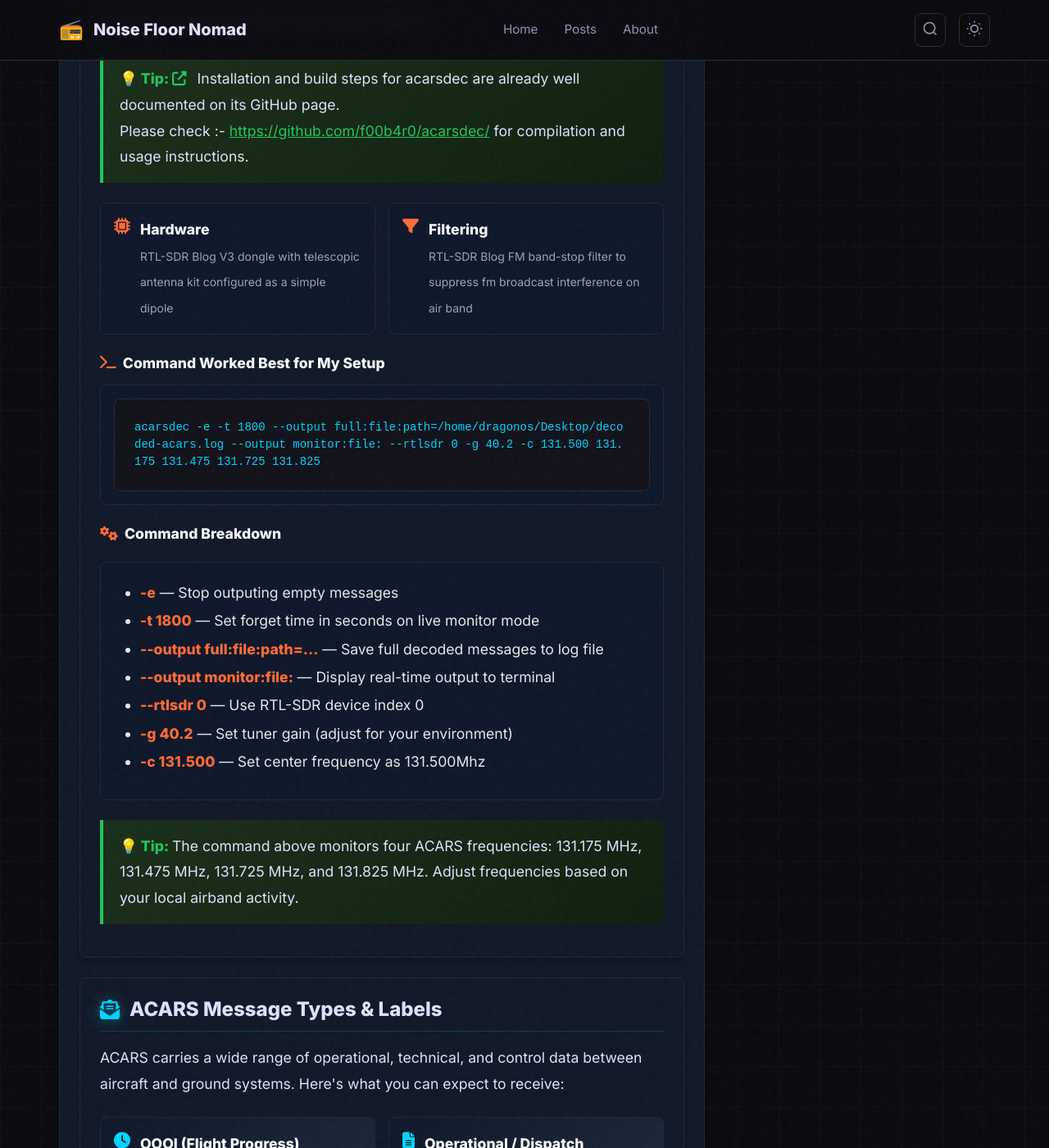
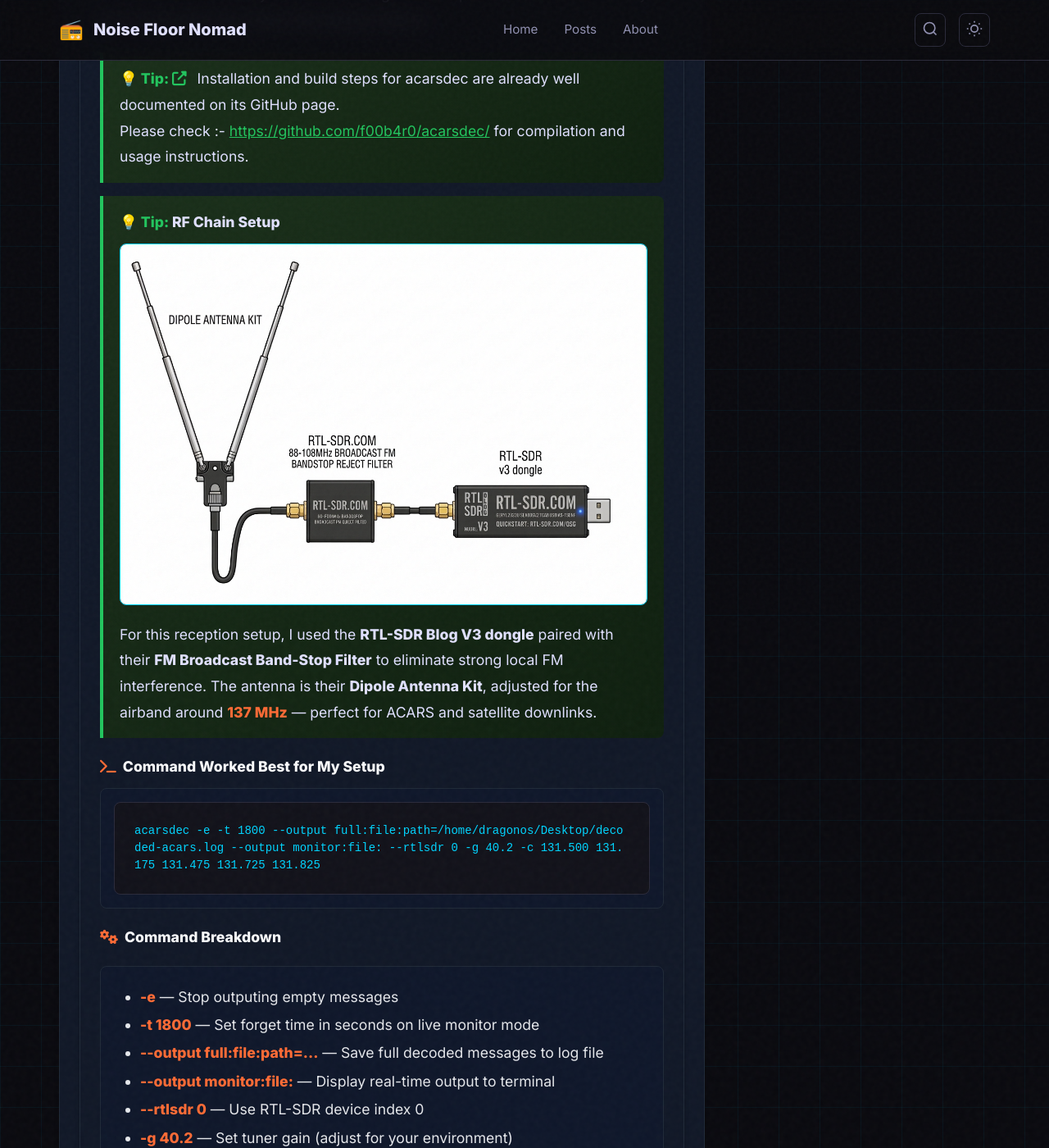
Before and after one commit to hmdsamarasekara/hmdsamarasekara.github.io, a Jekyll site: the page built from _posts/2026-03-15-exploring-vhf-acars.md, in a window 1280 px wide and 1400 px high, scrolled down 4002 px. Shown: the whole window at 82% size. Built offline with Jekyll 4.4.1, drawn with Linux system fonts in a browser that asks for light colours.

Commit message:
Update 2026-03-15-exploring-vhf-acars.md

```diff
--- a/_posts/2026-03-15-exploring-vhf-acars.md
+++ b/_posts/2026-03-15-exploring-vhf-acars.md
@@ -677,22 +677,11 @@
   Installation and build steps for acarsdec are already well documented on its GitHub page.<br>Please check :- <a href="https://github.com/f00b4r0/acarsdec/" target="_blank" style="color: #22c55e; text-decoration: underline;">https://github.com/f00b4r0/acarsdec/</a> for compilation and usage instructions.
 </div>
 
-  <div class="hardware-grid" style="margin: 1.5rem 0;">
-    <div class="hardware-item">
-      <i class="fas fa-microchip hardware-icon"></i>
-      <div>
-        <strong style="color: #f9fafb;">Hardware</strong><br>
-        <span style="color: #9ca3af; font-size: 0.875rem;">RTL-SDR Blog V3 dongle with telescopic antenna kit configured as a simple dipole</span>
-      </div>
-    </div>
-    <div class="hardware-item">
-      <i class="fas fa-filter hardware-icon"></i>
-      <div>
-        <strong style="color: #f9fafb;">Filtering</strong><br>
-        <span style="color: #9ca3af; font-size: 0.875rem;">RTL-SDR Blog FM band-stop filter to suppress fm broadcast interference on air band</span>
-      </div>
-    </div>
-  </div>
+<div class="tip-box">
+  <strong>RF Chain Setup</strong><br>
+  <img src="/assets/images/acars-antenna.png" alt="ACARS Antenna Setup" style="max-width: 100%; border-radius: 8px; margin: 10px 0; border: 1px solid #00d4ff;"><br>
+  For this reception setup, I used the <strong>RTL-SDR Blog V3 dongle</strong> paired with their <strong>FM Broadcast Band-Stop Filter</strong> to eliminate strong local FM interference. The antenna is their <strong>Dipole Antenna Kit</strong>, adjusted for the airband around <span style="color: #ff6b35; font-weight: bold;">137 MHz</span> — perfect for ACARS and satellite downlinks.
+</div>
 
   <h4 style="color: #f9fafb; margin-top: 1.5rem; display: flex; align-items: center; gap: 0.5rem;">
     <i class="fas fa-terminal" style="color: #ff6b35;"></i> Command Worked Best for My Setup
```
